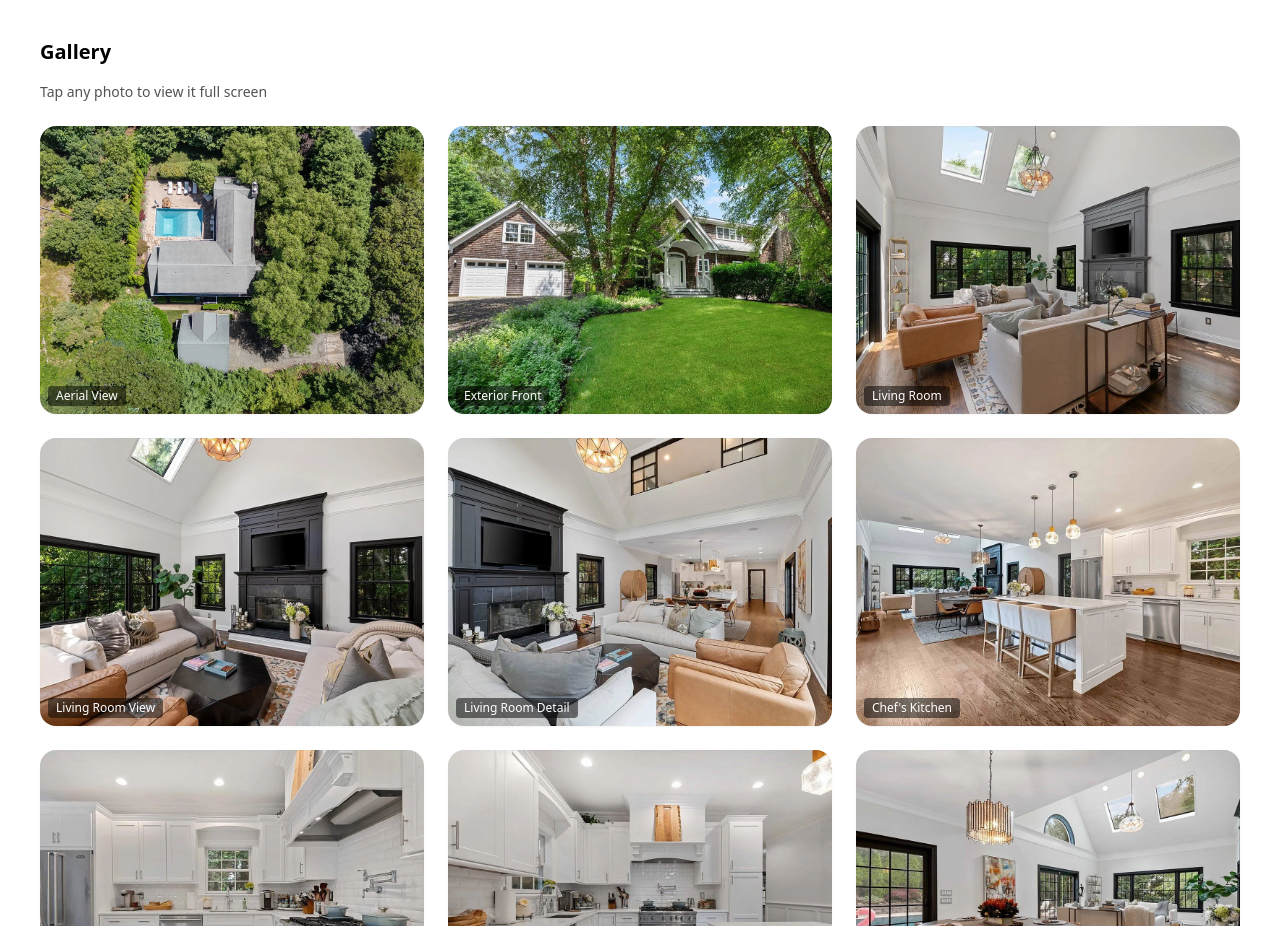
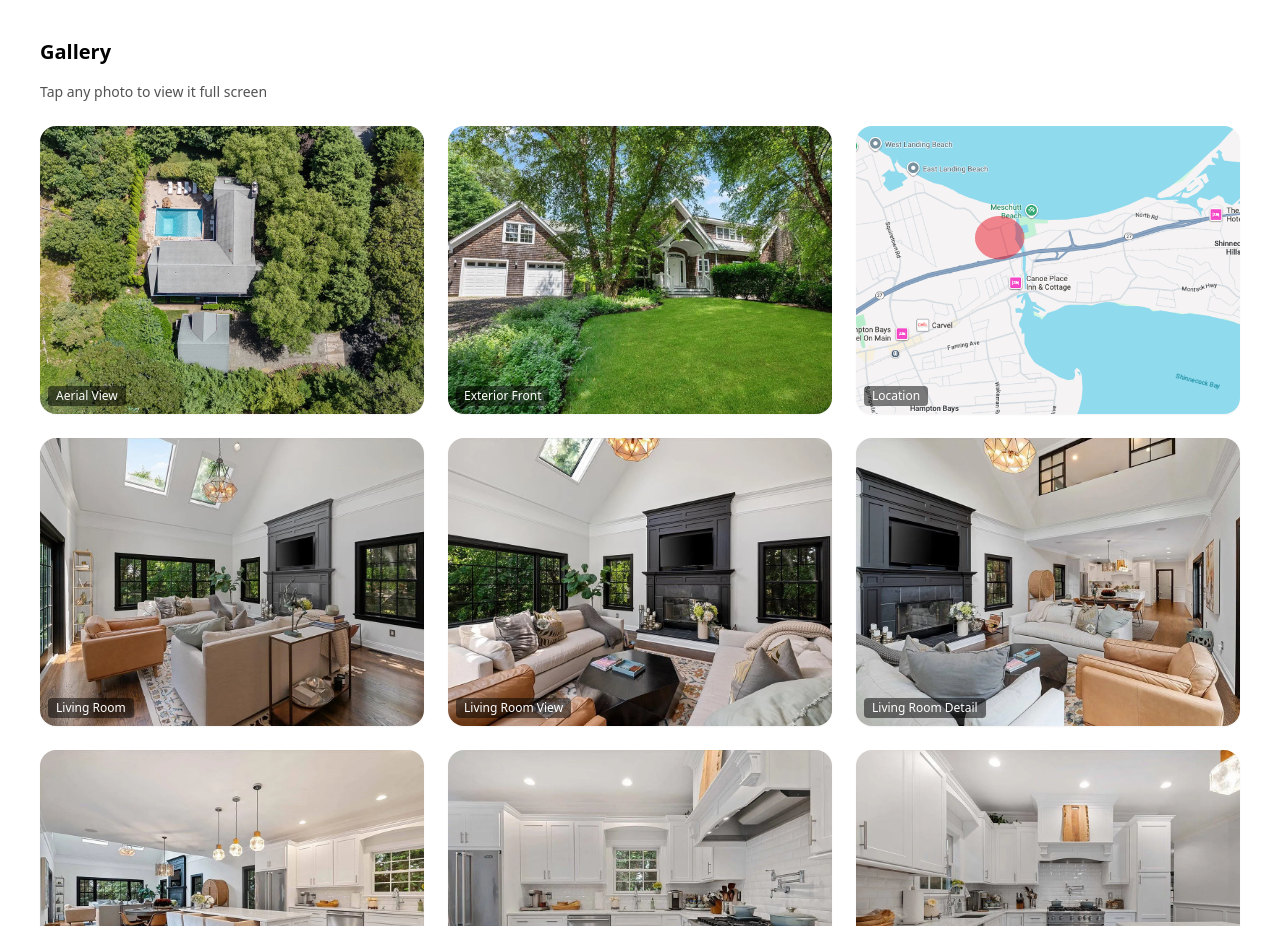
Before and after one commit to maxviens44/hampton-bays-rental, a React (Vite) app: page / in a window 1280 px wide. Shown: the part 1180-2106 px from the top of the page. Built offline with nearby package versions, Linux system fonts and the light colour scheme; the HTML template or start-up script is replaced by a standard one.

Commit message:
Update App.jsx

```diff
--- a/src/App.jsx
+++ b/src/App.jsx
@@ -6,6 +6,7 @@ import React, { useEffect, useState, useCallback, useMemo } from "react"
 const images = [
   { file: "top.webp", label: "Aerial View" },
   { file: "house.webp", label: "Exterior Front" },
+  { file: "map.png", label: "Location" },
   { file: "living.webp", label: "Living Room" },
   { file: "living2.webp", label: "Living Room View" },
   { file: "living3.webp", label: "Living Room Detail" },
```
